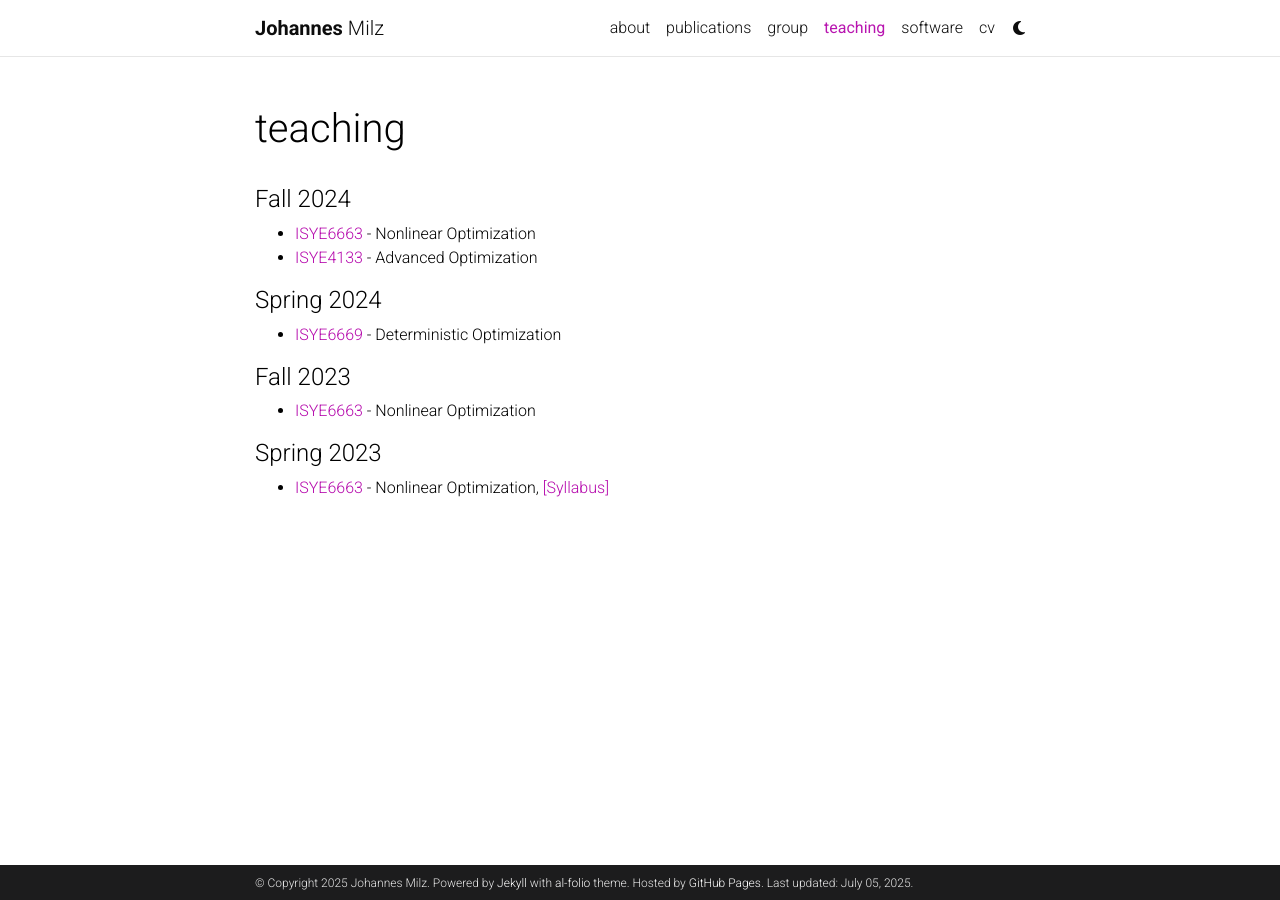
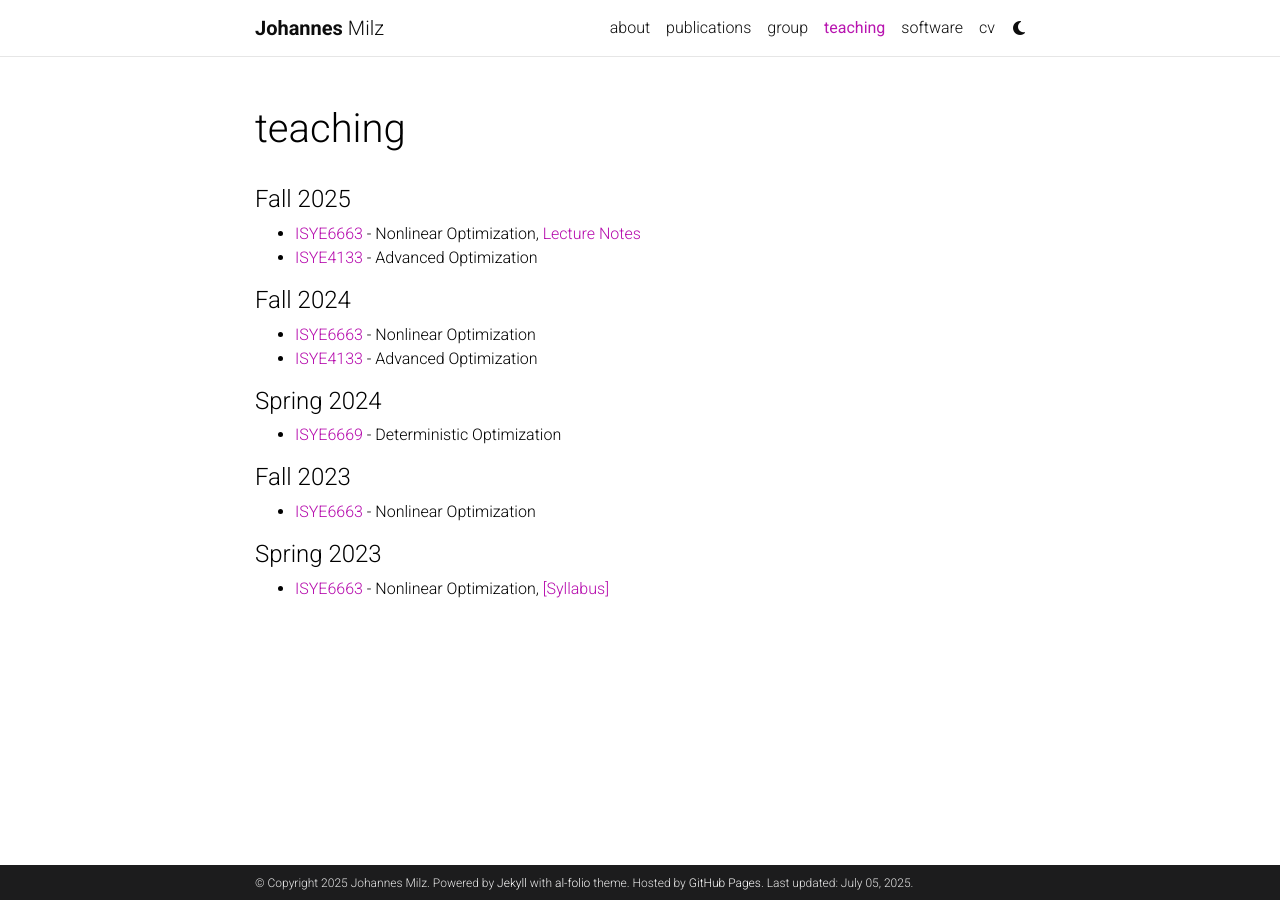
Before and after one commit to milzj/milzj.github.io, a Jekyll site: the page built from _pages/teaching.md, in a window 1280 px wide. Built offline with Jekyll 4.4.1, drawn with Linux system fonts in a browser that asks for light colours; comment, search, counter and statistics services are not loaded; a style sheet for code colours, icons or effects is not loaded.

Commit message:
Update teaching.md

```diff
--- a/_pages/teaching.md
+++ b/_pages/teaching.md
@@ -6,6 +6,10 @@
 nav: true
 nav_order: 5
 ---
+
+#### Fall 2025
+ - [ISYE6663](https://oscar.gatech.edu/bprod/bwckctlg.p_display_courses?term_in=202308&one_subj=ISYE&sel_crse_strt=6663&sel_crse_end=6663&sel_subj=&sel_levl=&sel_schd=&sel_coll=&sel_divs=&sel_dept=&sel_attr=) - Nonlinear Optimization, [Lecture Notes](https://milzj.github.io/assets/pdf/ISYE6663-Lecture-Notes-Fall-2025.pdf)
+ - [ISYE4133](https://oscar.gatech.edu/bprod/bwckctlg.p_display_courses?term_in=202408&one_subj=ISYE&sel_crse_strt=4133&sel_crse_end=4133&sel_subj=&sel_levl=&sel_schd=&sel_coll=&sel_divs=&sel_dept=&sel_attr=) - Advanced Optimization
 
 #### Fall 2024
  - [ISYE6663](https://oscar.gatech.edu/bprod/bwckctlg.p_display_courses?term_in=202308&one_subj=ISYE&sel_crse_strt=6663&sel_crse_end=6663&sel_subj=&sel_levl=&sel_schd=&sel_coll=&sel_divs=&sel_dept=&sel_attr=) - Nonlinear Optimization
```
